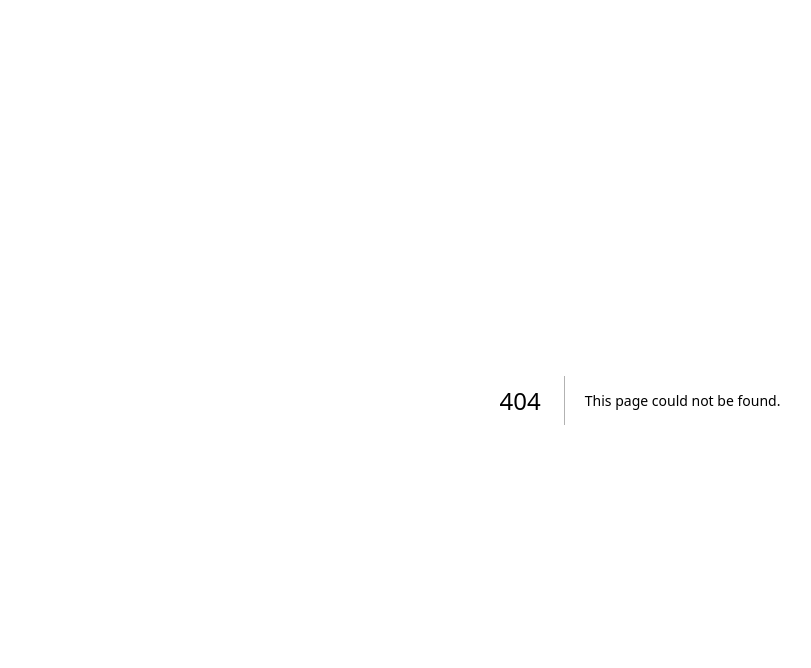
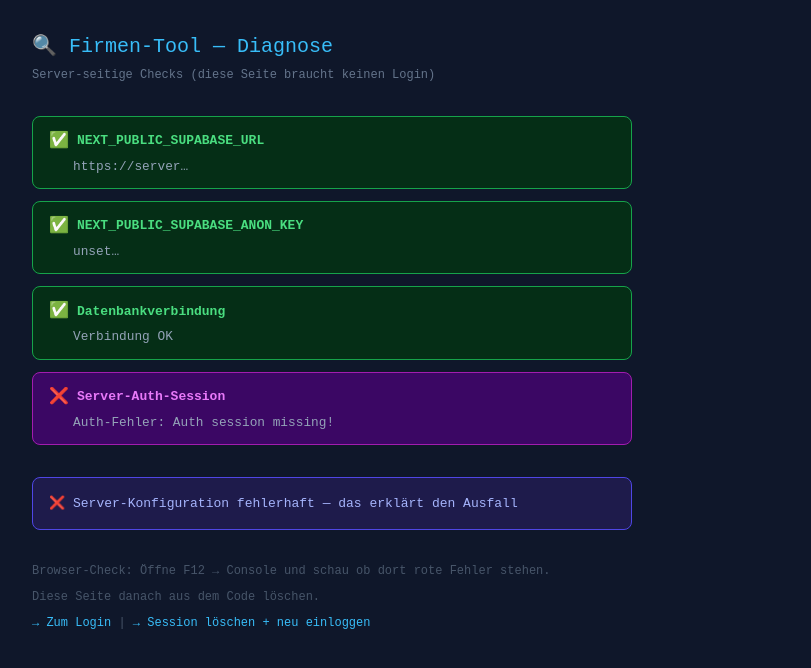
Before and after one commit to flynn-com/eclat-Tool, a Next.js app: page /diagnose in a window 1280 px wide. Before the commit this address had no page. Shown: the top 668 px of the page, without its empty margins (0-811 px from the left). Built offline with nearby package versions, Linux system fonts and the light colour scheme; no server answers; the database is empty.

Commit message:
Add /diagnose page to identify root cause of auth failure

```diff
--- /dev/null
+++ b/src/app/diagnose/page.tsx
@@ -0,0 +1,125 @@
+// PUBLIC route — no auth required, for debugging only
+// Visit: https://your-app.vercel.app/diagnose
+
+import { createClient } from '@/lib/supabase/server';
+
+async function runChecks() {
+  const results: Array<{ label: string; ok: boolean; detail: string }> = [];
+
+  // 1. Env vars
+  const hasUrl = !!process.env.NEXT_PUBLIC_SUPABASE_URL;
+  const hasKey = !!process.env.NEXT_PUBLIC_SUPABASE_ANON_KEY;
+  results.push({
+    label: 'NEXT_PUBLIC_SUPABASE_URL',
+    ok: hasUrl,
+    detail: hasUrl
+      ? process.env.NEXT_PUBLIC_SUPABASE_URL!.replace(/^(https:\/\/\w{6}).*/, '$1…')
+      : 'FEHLT — in Vercel unter Settings → Environment Variables setzen',
+  });
+  results.push({
+    label: 'NEXT_PUBLIC_SUPABASE_ANON_KEY',
+    ok: hasKey,
+    detail: hasKey
+      ? process.env.NEXT_PUBLIC_SUPABASE_ANON_KEY!.slice(0, 20) + '…'
+      : 'FEHLT — in Vercel unter Settings → Environment Variables setzen',
+  });
+
+  if (!hasUrl || !hasKey) {
+    return results;
+  }
+
+  // 2. DB connection
+  try {
+    const supabase = await createClient();
+    const { error } = await supabase.from('profiles').select('id').limit(1);
+    results.push({
+      label: 'Datenbankverbindung',
+      ok: !error,
+      detail: error ? `Fehler: ${error.message} (${error.code})` : 'Verbindung OK',
+    });
+
+    // 3. Auth session (server-side)
+    const { data: { user }, error: authError } = await supabase.auth.getUser();
+    results.push({
+      label: 'Server-Auth-Session',
+      ok: !!user && !authError,
+      detail: authError
+        ? `Auth-Fehler: ${authError.message}`
+        : user
+        ? `Eingeloggt als: ${user.email} (${user.id.slice(0, 8)}…)`
+        : 'Nicht eingeloggt (keine Server-Session)',
+    });
+  } catch (err) {
+    results.push({
+      label: 'Datenbankverbindung',
+      ok: false,
+      detail: `Exception: ${err instanceof Error ? err.message : String(err)}`,
+    });
+  }
+
+  return results;
+}
+
+export default async function DiagnosePage() {
+  const checks = await runChecks();
+  const allOk = checks.every((c) => c.ok);
+
+  return (
+    <html>
+      <body style={{ margin: 0, padding: '2rem', fontFamily: 'monospace', background: '#0f172a', color: '#e2e8f0', minHeight: '100vh' }}>
+        <h1 style={{ color: '#38bdf8', fontSize: '1.25rem', marginBottom: '0.25rem' }}>
+          🔍 Firmen-Tool — Diagnose
+        </h1>
+        <p style={{ color: '#64748b', fontSize: '0.75rem', marginBottom: '2rem' }}>
+          Server-seitige Checks (diese Seite braucht keinen Login)
+        </p>
+
+        <div style={{ display: 'flex', flexDirection: 'column', gap: '0.75rem', maxWidth: '600px' }}>
+          {checks.map((c, i) => (
+            <div key={i} style={{
+              padding: '0.75rem 1rem',
+              borderRadius: '0.5rem',
+              background: c.ok ? '#052e16' : '#3b0764',
+              border: `1px solid ${c.ok ? '#16a34a' : '#a21caf'}`,
+            }}>
+              <div style={{ display: 'flex', alignItems: 'center', gap: '0.5rem', marginBottom: '0.25rem' }}>
+                <span style={{ fontSize: '1rem' }}>{c.ok ? '✅' : '❌'}</span>
+                <span style={{ fontWeight: 'bold', color: c.ok ? '#4ade80' : '#e879f9' }}>{c.label}</span>
+              </div>
+              <div style={{ color: '#94a3b8', fontSize: '0.8rem', paddingLeft: '1.5rem' }}>{c.detail}</div>
+            </div>
+          ))}
+        </div>
+
+        <div style={{
+          marginTop: '2rem',
+          padding: '1rem',
+          borderRadius: '0.5rem',
+          background: allOk ? '#052e16' : '#1e1b4b',
+          border: `1px solid ${allOk ? '#16a34a' : '#4f46e5'}`,
+          maxWidth: '600px',
+        }}>
+          {allOk ? (
+            <p style={{ color: '#4ade80', margin: 0 }}>
+              ✅ Server-Konfiguration OK — Problem liegt im Browser-Client
+            </p>
+          ) : (
+            <p style={{ color: '#a5b4fc', margin: 0 }}>
+              ❌ Server-Konfiguration fehlerhaft — das erklärt den Ausfall
+            </p>
+          )}
+        </div>
+
+        <div style={{ marginTop: '2rem', color: '#475569', fontSize: '0.75rem', maxWidth: '600px' }}>
+          <p style={{ margin: '0 0 0.5rem' }}>Browser-Check: Öffne F12 → Console und schau ob dort rote Fehler stehen.</p>
+          <p style={{ margin: '0 0 0.5rem' }}>Diese Seite danach aus dem Code löschen.</p>
+          <p style={{ margin: 0 }}>
+            <a href="/login" style={{ color: '#38bdf8' }}>→ Zum Login</a>
+            {' | '}
+            <a href="/api/auth/signout" style={{ color: '#38bdf8' }}>→ Session löschen + neu einloggen</a>
+          </p>
+        </div>
+      </body>
+    </html>
+  );
+}
--- a/src/middleware.ts
+++ b/src/middleware.ts
@@ -7,7 +7,7 @@ export async function middleware(request: NextRequest) {
   const { pathname } = request.nextUrl;
 
   // Allow public routes
-  if (pathname === '/login' || pathname.startsWith('/auth/')) {
+  if (pathname === '/login' || pathname === '/diagnose' || pathname.startsWith('/auth/')) {
     if (user) {
       const url = request.nextUrl.clone();
       url.pathname = '/dashboard';
```
